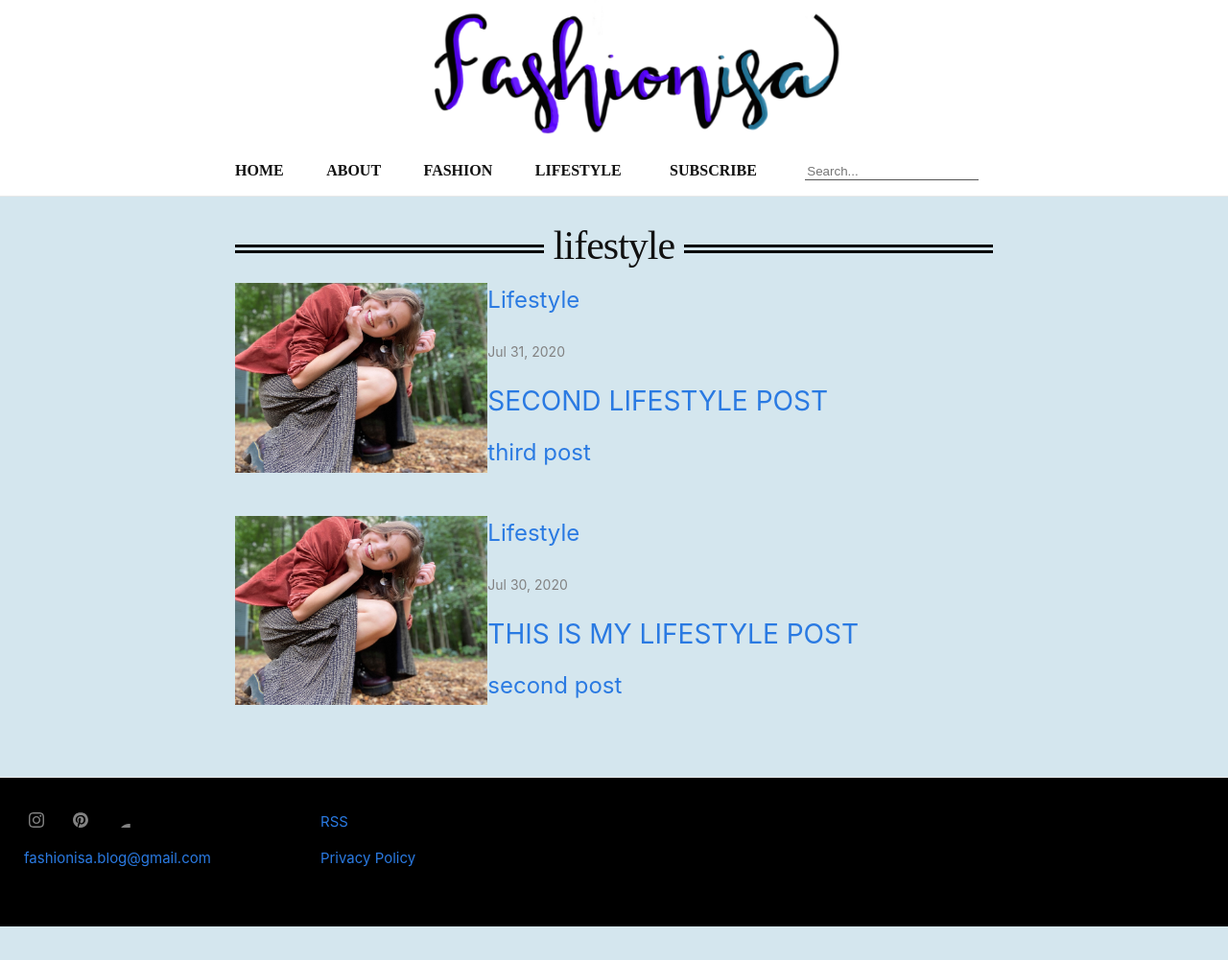
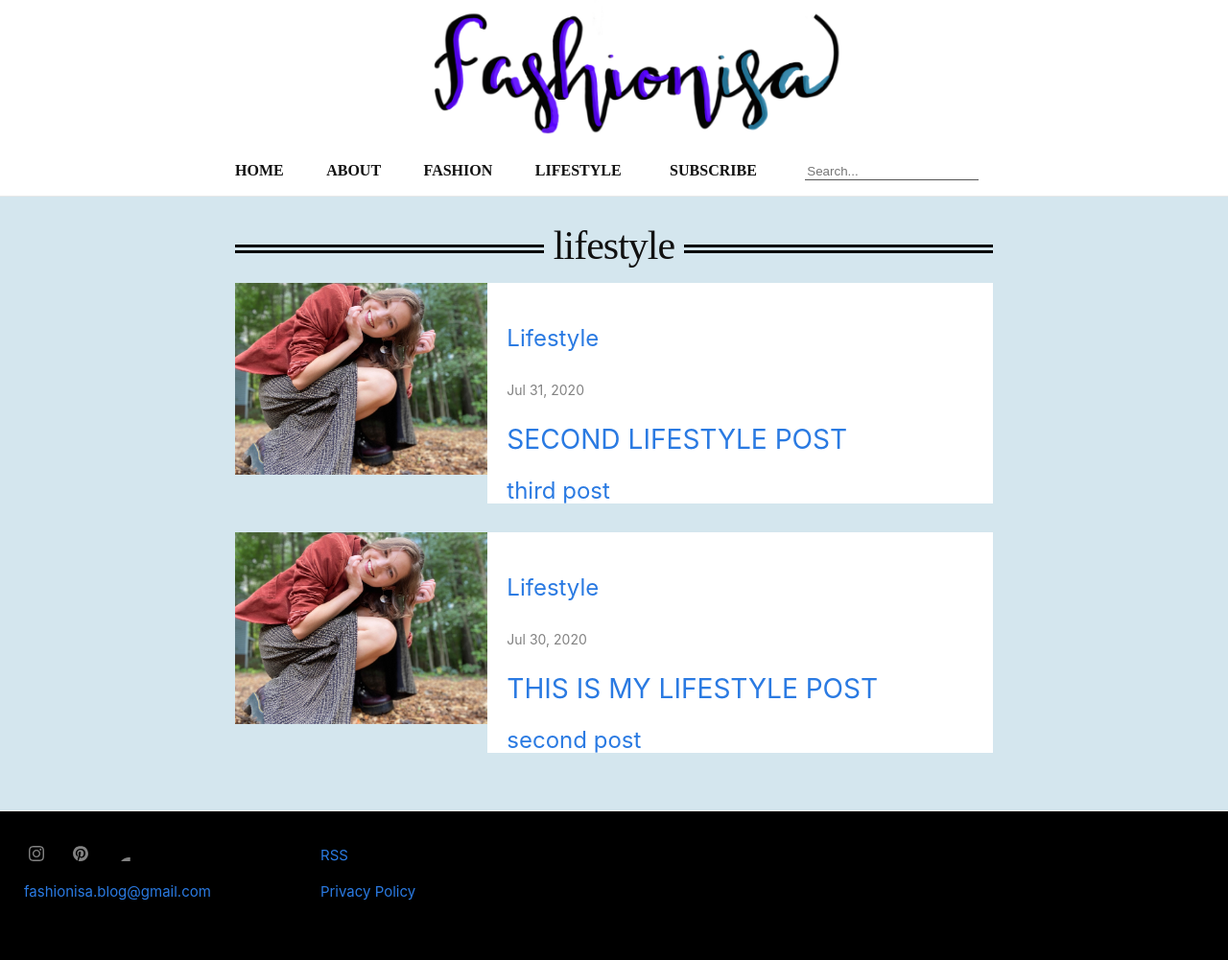
Before and after one commit to iwalte01/fashionisa-blog, a Jekyll site: the page built from blog-lifestyle/04_index.markdown, in a window 1280 px wide. Shown: the whole page at 96% size. Built offline with Jekyll 4.4.1, drawn with Linux system fonts in a browser that asks for light colours; before the commit the page ends 966 px from its top, so only the background shows below that.

Commit message:
added white to fashion and lifestyle pages

```diff
--- a/_sass/minima/_layout.scss
+++ b/_sass/minima/_layout.scss
@@ -724,6 +724,26 @@ symbol path {
     grid-template-columns: 1fr 2fr;
   }
 
+  .post-link .post-info {
+      background-color: white;
+      padding-top: 20px;
+      padding-bottom: 10px;
+      text-overflow: wrap;
+      .txt-box {
+        margin: 20px;
+      }
+  }
+
+  .post-link .thmb {
+      width: fill;
+      height: 200px;
+  }
+
+  .post-link .post-info {
+    width: fill;
+    height: 200px;
+  }
+
   @include media-query($on-palm) {
   //get rid of display lol
     .post-link {
```
